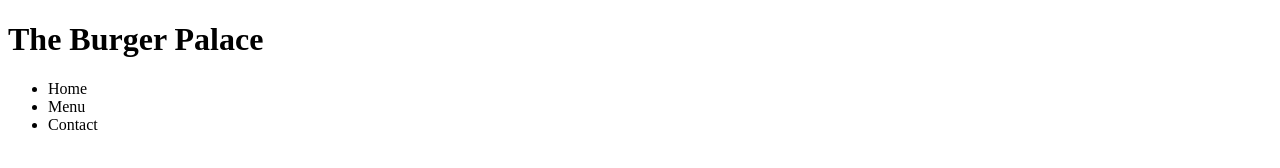
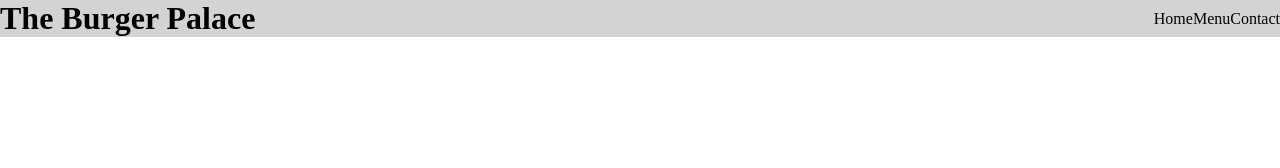
Before and after one commit to IAmYoungbossy/restaurant-page, a website built with webpack: page dist/index.html in a window 1280 px wide. Built offline with Linux system fonts and the light colour scheme.

Commit message:
Add bg-color to header and position logo and menu divs

```diff
--- a/src/style.css
+++ b/src/style.css
@@ -1,3 +1,17 @@
-.hello {
-  text-align: center;
+* {
+  margin: 0;
+  padding: 0;
 }
+
+header {
+  display: flex;
+  justify-content: space-between;
+  align-items: center;
+  background-color: #d3d3d3;
+}
+ul {
+  display: flex;
+}
+li {
+  list-style: none;
+}
```
Also changed, not shown: dist/bundle.js.
